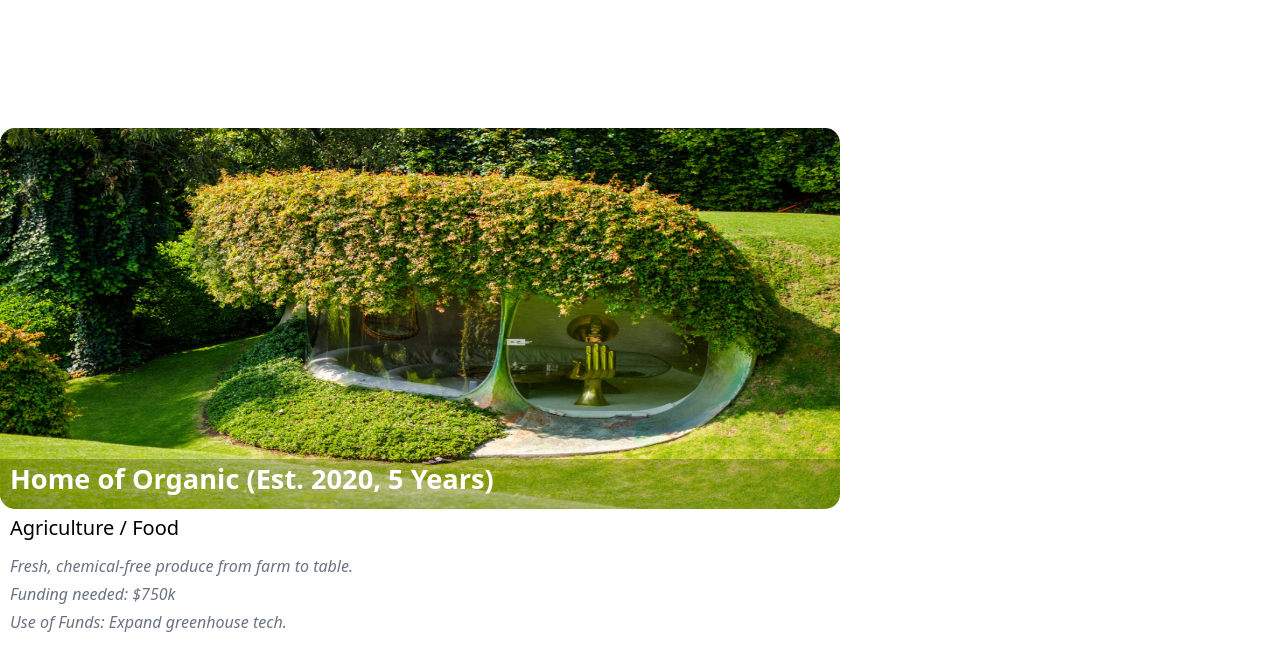
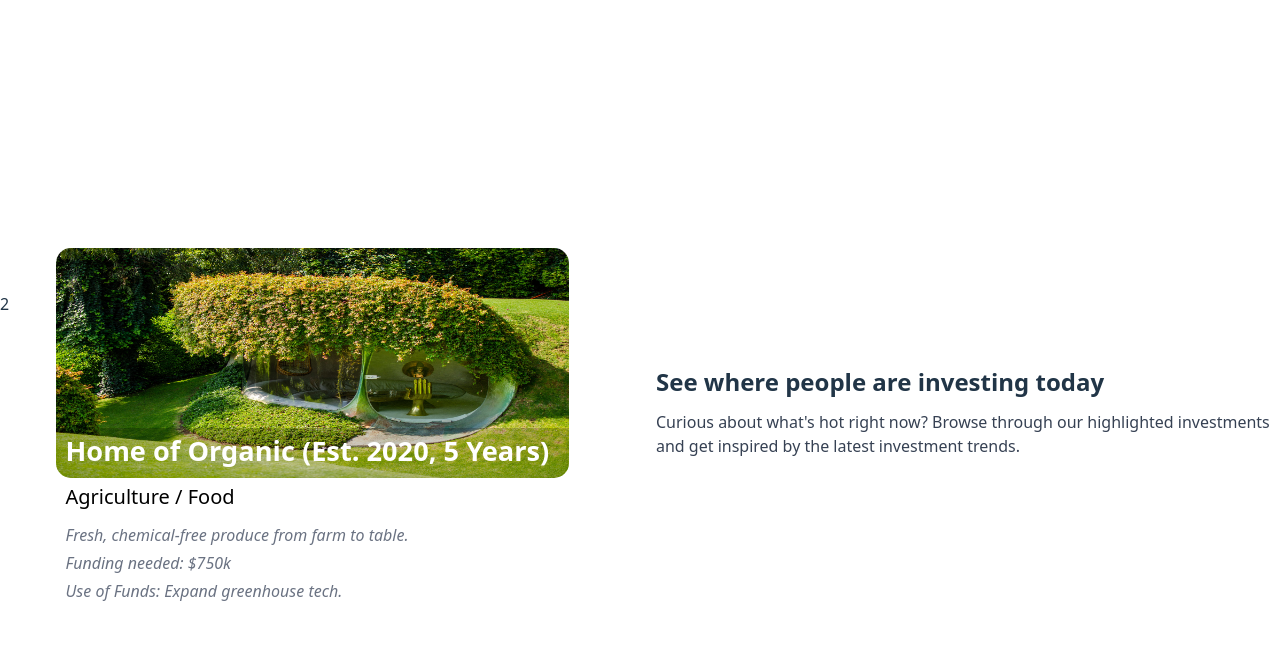
Before and after one commit to duckhess/Provision-IT---IT-Project-Group-14, a React (Vite) app in the folder Front-end/It-Project-Group-14-Front-End/: page / in a window 1280 px wide. Shown: the top 670 px of the page. Built offline with nearby package versions, Linux system fonts and the light colour scheme.

Commit message:
Filled carousel with summary component

```diff
--- a/Front-end/It-Project-Group-14-Front-End/src/App.tsx
+++ b/Front-end/It-Project-Group-14-Front-End/src/App.tsx
@@ -1,12 +1,99 @@
-import { useState } from 'react'
+import { useEffect, useState } from 'react'
 import Summary from './components/BasicSummary.tsx'
+import { Link } from "react-router-dom";
+import companyData from "./data/CompanyData.json"
 
 function App() {
   const [count, setCount] = useState(0)
 
+  type Company = {
+      id: number,
+      title: string,
+      category: string,
+      description: string,
+      funding: string,
+      useOfFunds: string,
+      imageUrl: string
+  }
+
+  const CompanyCard: React.FC<{ company: Company }> = ({ company }) => {
+    return (
+      <div>
+        <Summary company = {company}/>
+
+        {/* More Info button skeleton, to be implemented */}
+        {/* <Link
+          to={`/business/${company.id}`}
+          className="mt-4 px-3 py-1 bg-gray-800 text-white rounded-md text-sm hover:bg-gray-700 text-center"
+        >
+          View More
+        </Link> */}
+      </div>
+    );
+  };
+
+  const [companies, setCompanies] = useState<Company[]>([]);
+  const [currentIndex, setCurrentIndex] = useState(0);
+
+  // Dummy data until backend is ready
+  useEffect(() => {
+    const dummyData: Company[] = [
+      {
+        id: companyData[0].id,
+        title: companyData[0].title,
+        category: companyData[0].category,
+        description: companyData[0].description,
+        funding: companyData[0].funding,
+        useOfFunds: companyData[0].useOfFunds,
+        imageUrl: companyData[0].imageUrl
+      },
+
+      {
+        id: companyData[1].id,
+        title: companyData[1].title,
+        category: companyData[1].category,
+        description: companyData[1].description,
+        funding: companyData[1].funding,
+        useOfFunds: companyData[1].useOfFunds,
+        imageUrl: companyData[1].imageUrl
+      },
+    ];
+    setCompanies(dummyData);
+  }, []);
+
+  // Rotate cards every 10 seconds
+  useEffect(() => {
+    if (companies.length === 0) return;
+
+    const interval = setInterval(() => {
+      setCurrentIndex((prev) => (prev + 1) % companies.length);
+    }, 10000); // 10,000 ms = 10 seconds
+
+    return () => clearInterval(interval);
+  }, [companies]);
+
+  console.log("Companies:", companies);
+  console.log("URL", companyData[0].imageUrl);
+  console.log("Title", companyData[0].title);
   return (
     <div>
-      <Summary/>
+      <p>{companies.length}</p>
+      <section className="grid grid-cols-1 md:grid-cols-2 gap-8 items-center">
+        <div className="w-full h-48 rounded-md flex items-center justify-center">
+          {companies.length > 0 && (
+            <CompanyCard company={companies[currentIndex]} />
+          )}
+        </div>
+        <div className="space-y-3">
+          <h3 className="text-2xl font-semibold">
+            See where people are investing today
+          </h3>
+          <p className="text-gray-700">
+            Curious about what's hot right now? Browse through our highlighted
+            investments and get inspired by the latest investment trends.
+          </p>
+        </div>
+      </section>
     </div>
   )
 }
--- a/Front-end/It-Project-Group-14-Front-End/src/components/BasicSummary.tsx
+++ b/Front-end/It-Project-Group-14-Front-End/src/components/BasicSummary.tsx
@@ -1,31 +1,39 @@
-import CompanyData from "../data/CompanyData.json"
+type Company = {
+    id: number,
+    title: string,
+    category: string,
+    description: string,
+    funding: string,
+    useOfFunds: string,
+    imageUrl: string
+}
 
-const Summary = () => {
+const Summary: React.FC<{company: Company}> = ({company}) => {
 
   return (
 
 
     // A wrapper for two sections; Image and Summary Text Box
-    <div className="grid [grid-template-rows:70%_30%] h-full max-h-[545px] min-h-[138px] w-full max-w-[840px] min-w-[210px] bg-white rounded-[15px]">
+    <div className="grid [grid-template-rows:70%_30%] h-full min-h-[328px] max-h-[329px] w-full min-w-[513px] max-w-[513px] bg-white rounded-[15px]">
 
       {/*Image*/}
-      <div className="relative w-full h-full">
-        <img src={CompanyData[0].imageUrl} className="w-full h-full rounded-[15px]" alt={CompanyData[0].title} />
+      <div className="relative w-full h-full object-fill">
+        <img src={company.imageUrl} className="w-full h-full rounded-[15px]" alt={company.title} />
 
         {/*Black Border Around Company's Name*/}
-        <div className = "absolute h-full max-h-[50px] min-h-[12.5px] w-full max-w-[840px] min-w-[210px] bg-[black] opacity-[20%] z-20 rounded-br-[15px] rounded-bl-[15px] bottom-[0%]"></div>
+        <div className = "absolute h-full max-h-[50px] min-h-[50px] w-full min-w-[513px] max-w-[513px] bg-[black] opacity-[20%] z-20 rounded-br-[15px] rounded-bl-[15px] bottom-[0%]"></div>
         <p className="absolute font-bold text-left text-white z-30 text-[170%] left-[10px] bottom-[2.5%]">
-          {CompanyData[0].title}
+          {company.title}
         </p>
       </div>
 
       {/*Summary Text Box*/}
       <div className="relative w-full h-full">
         <div className="bg-white rounded">
-          <p className="relative mt-[5px] left-[10px] mb-3 text-lg text-black md:text-xl z-30 dark:text-black text-left max-w-[80%]">{CompanyData[0].category}</p>
-          <p className="relative text-left text-gray-500 dark:text-gray-400 left-[10px] max-w-[80%] mb-1 italic"> {CompanyData[0].description}</p>
-          <p className="relative text-left text-gray-500 dark:text-gray-400 left-[10px] max-w-[80%] mb-1 italic">Funding needed: {CompanyData[0].funding}</p>
-          <p className="relative text-gray-500 dark:text-gray-400 left-[10px] max-w-[80%] text-left mb-1 italic">Use of Funds: {CompanyData[0].useOfFunds}</p>
+          <p className="relative mt-[5px] left-[10px] mb-3 text-lg text-black md:text-xl z-30 dark:text-black text-left max-w-[80%]">{company.category}</p>
+          <p className="relative text-left text-gray-500 dark:text-gray-400 left-[10px] max-w-[80%] mb-1 italic"> {company.description}</p>
+          <p className="relative text-left text-gray-500 dark:text-gray-400 left-[10px] max-w-[80%] mb-1 italic">Funding needed: {company.funding}</p>
+          <p className="relative text-gray-500 dark:text-gray-400 left-[10px] max-w-[80%] text-left mb-1 italic">Use of Funds: {company.useOfFunds}</p>
         </div>
       </div>
 
--- a/Front-end/It-Project-Group-14-Front-End/src/data/CompanyData.json
+++ b/Front-end/It-Project-Group-14-Front-End/src/data/CompanyData.json
@@ -6,6 +6,15 @@
     "description": "Fresh, chemical-free produce from farm to table.",
     "funding": "$750k",
     "useOfFunds": "Expand greenhouse tech.",
-    "imageUrl": "../Test_Image/Organic.jpg"
+    "imageUrl": "Test_Image/Organic.jpg"
+  },
+  {
+    "id": 2,
+    "title": "Random Company (Est. 2024, 1 Year)",
+    "category": "Technology",
+    "description": "Science in finding true randomness",
+    "funding": "$350k",
+    "useOfFunds": "Hiring Researchers",
+    "imageUrl": "Test_Image/RandomLogo.png"
   }
 ]
```
